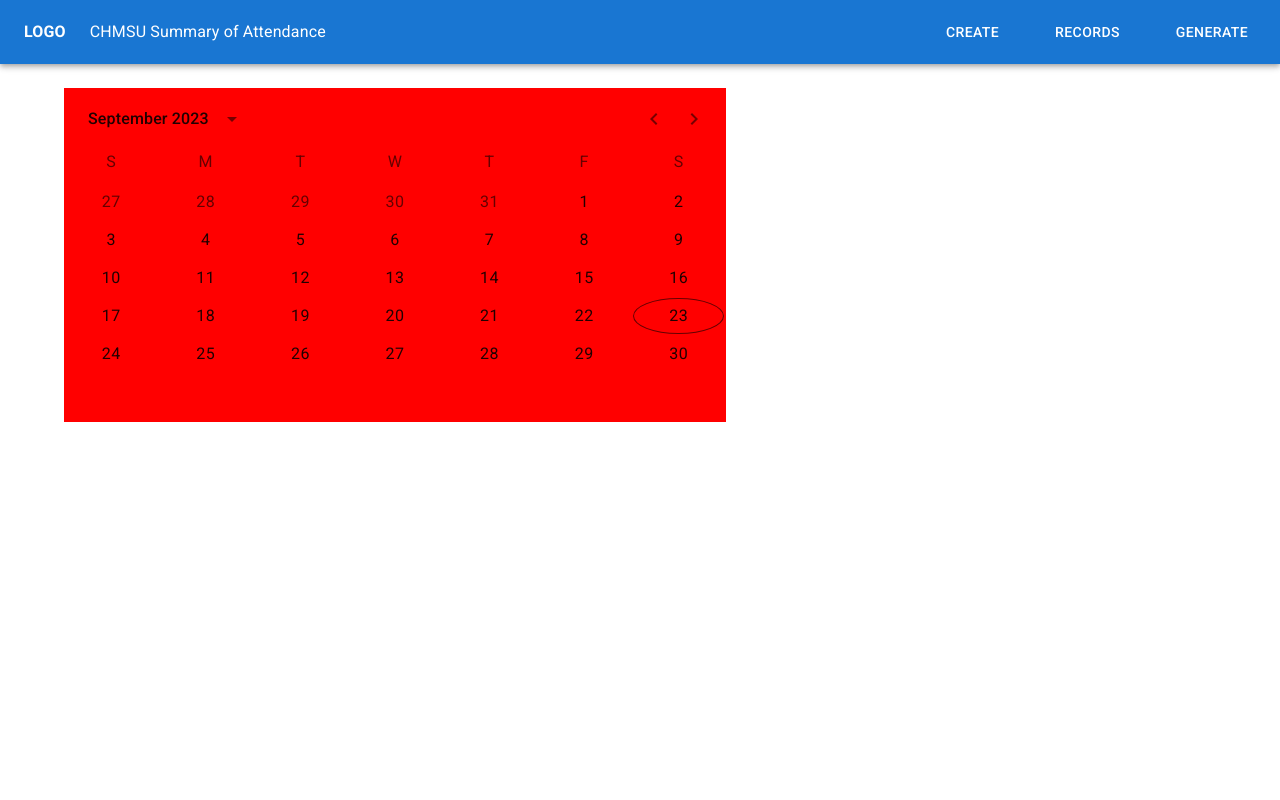
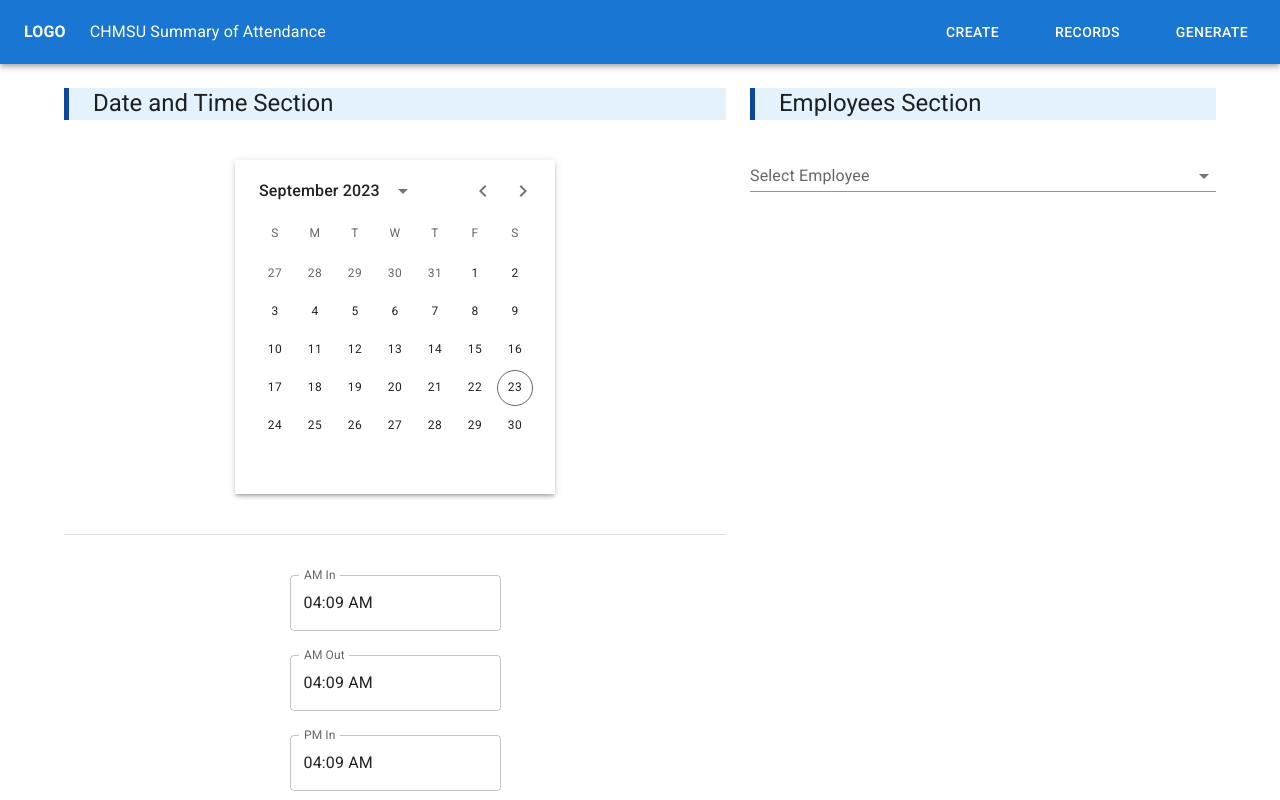
Before and after one commit to motch26/chmsu_summary, a React (Vite) app: page /home in a window 1280 px wide. Built offline with nearby package versions, Linux system fonts and the light colour scheme.

Commit message:
Updated Create Screen

```diff
--- a/src/components/Reusables/CalendarDatePicker.jsx
+++ b/src/components/Home/CalendarDatePicker.jsx
@@ -24,25 +24,7 @@ const CalendarDatePicker = ({ daysList, setDaysList }) => {
     }
   };
   return (
-    <Box
-      sx={{
-        width: "100%",
-        flexGrow: 1,
-        bgcolor: "red",
-        display: "flex",
-        alignItems: "center",
-        "& .MuiDateCalendar-root": {
-          flexGrow: 1,
-          maxHeight: "1000px",
-        },
-        "& .MuiDayCalendar-weekDayLabel, & .MuiPickersDay-root": {
-          flexGrow: 1,
-          fontSize: "1rem",
-          py: 2,
-        },
-      }}
-    >
-      <LocalizationProvider dateAdapter={AdapterDayjs}>
+    <Box sx={{ boxShadow: theme.shadows[3], margin: "auto" }}>
       <DateCalendar
         value={value}
         showDaysOutsideCurrentMonth
@@ -52,14 +34,13 @@ const CalendarDatePicker = ({ daysList, setDaysList }) => {
         }}
         sx={{}}
       />
-      </LocalizationProvider>
     </Box>
   );
 };
 
 const pickersDayHandler = ({ day, ...others }) => {
   const isSelected = list.includes(day.format("YYYY-MM-DD"));
-  return <PickersDay day={day} {...others} selected={isSelected} is />;
+  return <PickersDay day={day} {...others} selected={isSelected} />;
 };
 
 export default CalendarDatePicker;
--- /dev/null
+++ b/src/components/Home/EmployeeDropdown.jsx
@@ -0,0 +1,45 @@
+import { Autocomplete, Box, TextField, Typography } from "@mui/material";
+import React from "react";
+const sampleEmployees = [
+  {
+    id: 1,
+    name: "Almark Duma-op",
+  },
+  {
+    id: 2,
+    name: "John Eric Palpal",
+  },
+  {
+    id: 3,
+    name: "Albert Rhey Dejalde",
+  },
+  {
+    id: 4,
+    name: "Kenneth Cordero",
+  },
+  {
+    id: 5,
+    name: "Sherwin Dewara",
+  },
+  {
+    id: 6,
+    name: "Joshua Ignacio",
+  },
+];
+const EmployeeDropdown = () => {
+  return (
+    <Box sx={{ flexGrow: 1, display: "flex", flexDirection: "column", gap: 3 }}>
+      <Autocomplete
+        multiple
+        disableCloseOnSelect
+        options={sampleEmployees}
+        getOptionLabel={(option) => option.name}
+        renderInput={(params) => (
+          <TextField {...params} variant="standard" label="Select Employee" />
+        )}
+      />
+    </Box>
+  );
+};
+
+export default EmployeeDropdown;
--- /dev/null
+++ b/src/components/Home/HoursSections.jsx
@@ -0,0 +1,87 @@
+import { Box, Checkbox, FormControlLabel, Grid } from "@mui/material";
+import { TimePicker } from "@mui/x-date-pickers";
+import dayjs from "dayjs";
+import React from "react";
+import { dateTimeFormat } from "../../constants";
+
+const HoursSections = ({ hours, setHours }) => {
+  const { amIn, amOut, pmIn, pmOut, hasOT, otIn, otOut } = hours;
+  const checkHandler = (e) =>
+    setHours((prev) => ({ ...prev, hasOT: e.target.checked }));
+  const updateTimeHandler = (val, name) =>
+    setHours((prev) => ({ ...prev, [name]: val.format(dateTimeFormat) }));
+
+  const formatHours = (hour) => dayjs(hour);
+  return (
+    <Box>
+      <Grid container columnSpacing={3}>
+        <Grid item xs={hasOT ? 6 : 12}>
+          <Box
+            sx={{
+              display: "flex",
+              flexDirection: "column",
+              gap: 3,
+              alignItems: "center",
+            }}
+          >
+            <TimePicker
+              label="AM In"
+              views={["hours", "minutes"]}
+              value={formatHours(amIn)}
+              onChange={(val) => updateTimeHandler(val, "amIn")}
+            />
+            <TimePicker
+              label="AM Out"
+              views={["hours", "minutes"]}
+              value={formatHours(amOut)}
+              onChange={(val) => updateTimeHandler(val, "amOut")}
+            />
+            <TimePicker
+              label="PM In"
+              views={["hours", "minutes"]}
+              value={formatHours(pmIn)}
+              onChange={(val) => updateTimeHandler(val, "pmIn")}
+            />
+            <TimePicker
+              label="PM Out"
+              views={["hours", "minutes"]}
+              value={formatHours(pmOut)}
+              onChange={(val) => updateTimeHandler(val, "pmOut")}
+            />
+          </Box>
+        </Grid>
+        {hasOT && (
+          <Grid item xs={6} columnSpacing={3}>
+            <Box
+              sx={{
+                display: "flex",
+                flexDirection: "column",
+                gap: 3,
+                alignItems: "center",
+              }}
+            >
+              <TimePicker
+                label="OT In"
+                views={["hours", "minutes"]}
+                value={formatHours(otIn)}
+                onChange={(val) => updateTimeHandler(val, "otIn")}
+              />
+              <TimePicker
+                label="OTOut"
+                views={["hours", "minutes"]}
+                value={formatHours(otOut)}
+                onChange={(val) => updateTimeHandler(val, "otOut")}
+              />
+            </Box>
+          </Grid>
+        )}
+      </Grid>
+      <FormControlLabel
+        control={<Checkbox checked={hasOT} onChange={checkHandler} />}
+        label="Has Overtime?"
+      />
+    </Box>
+  );
+};
+
+export default HoursSections;
--- a/src/components/Home/index.jsx
+++ b/src/components/Home/index.jsx
@@ -1,17 +1,103 @@
-import { Box, Container, Grid } from "@mui/material";
+import {
+  Box,
+  Button,
+  Container,
+  Divider,
+  Grid,
+  Typography,
+} from "@mui/material";
 import React, { useState } from "react";
-import CalendarDatePicker from "../Reusables/CalendarDatePicker";
-
+import CalendarDatePicker from "./CalendarDatePicker";
+import HoursSections from "./HoursSections";
+import dayjs from "dayjs";
+import { dateTimeFormat } from "../../constants";
+import EmployeeDropdown from "./EmployeeDropdown";
+import { blue } from "@mui/material/colors";
+const timeNow = dayjs().format(dateTimeFormat);
+const hoursFormat = {
+  amIn: timeNow,
+  amOut: timeNow,
+  pmIn: timeNow,
+  pmOut: timeNow,
+  hasOT: false,
+  otIn: timeNow,
+  otOut: timeNow,
+};
+const rulesFormat = {
+  employees: [],
+  hours: [],
+  daysList: [],
+};
 const Home = () => {
+  const [settings, setSettings] = useState(rulesFormat);
   const [daysList, setDaysList] = useState([]);
+  const [hours, setHours] = useState(hoursFormat);
   return (
     <Box sx={{ flexGrow: 1, p: 3, overflowY: "auto" }}>
-      <Container fixed>
-        <Grid container columnSpacing={3}>
-          <Grid item xs={7} sx={{ flexDirection: "column" }}>
-            <CalendarDatePicker daysList={daysList} setDaysList={setDaysList} />
+      <Container
+        fixed
+        sx={{
+          display: "flex",
+          flexDirection: "column",
+
+          height: "100%",
+        }}
+      >
+        <Grid container columnSpacing={3} sx={{ flexGrow: 1 }}>
+          <Grid item xs={7}>
+            <Box
+              sx={{
+                display: "flex",
+                justifyContent: "center",
+
+                flexDirection: "column",
+                gap: 5,
+              }}
+            >
+              <Typography
+                sx={{
+                  bgcolor: blue[50],
+                  pl: 3,
+                  borderLeft: "5px solid",
+                  borderColor: blue[900],
+                }}
+                variant="h5"
+              >
+                Date and Time Section
+              </Typography>
+              <CalendarDatePicker
+                daysList={daysList}
+                setDaysList={setDaysList}
+              />
+              <Divider />
+              <HoursSections hours={hours} setHours={setHours} />
+            </Box>
           </Grid>
-          <Grid item xs={5}></Grid>
+          <Grid item xs={5}>
+            <Box
+              sx={{
+                display: "flex",
+                flexDirection: "column",
+                gap: 3,
+
+                height: "100%",
+              }}
+            >
+              <Typography
+                sx={{
+                  bgcolor: blue[50],
+                  pl: 3,
+                  borderLeft: "5px solid",
+                  borderColor: blue[900],
+                }}
+                variant="h5"
+              >
+                Employees Section
+              </Typography>
+              <EmployeeDropdown />
+              <Button variant="contained">Add Rule</Button>
+            </Box>
+          </Grid>
         </Grid>
       </Container>
     </Box>
--- /dev/null
+++ b/src/constants.js
@@ -0,0 +1 @@
+export const dateTimeFormat = "YYYY-MM-DD hh:mm a";
--- a/src/main.jsx
+++ b/src/main.jsx
@@ -7,12 +7,16 @@ import {
   createTheme,
   responsiveFontSizes,
 } from "@mui/material";
+import { LocalizationProvider } from "@mui/x-date-pickers";
+import { AdapterDayjs } from "@mui/x-date-pickers/AdapterDayjs";
 
 ReactDOM.createRoot(document.getElementById("root")).render(
   <React.StrictMode>
     <CssBaseline />
     <ThemeProvider theme={responsiveFontSizes(createTheme())}>
-      <App />
+      <LocalizationProvider dateAdapter={AdapterDayjs}>
+        <App />
+      </LocalizationProvider>
     </ThemeProvider>
   </React.StrictMode>
 );
```
Lines whose indentation alone changed are shown as unchanged.
